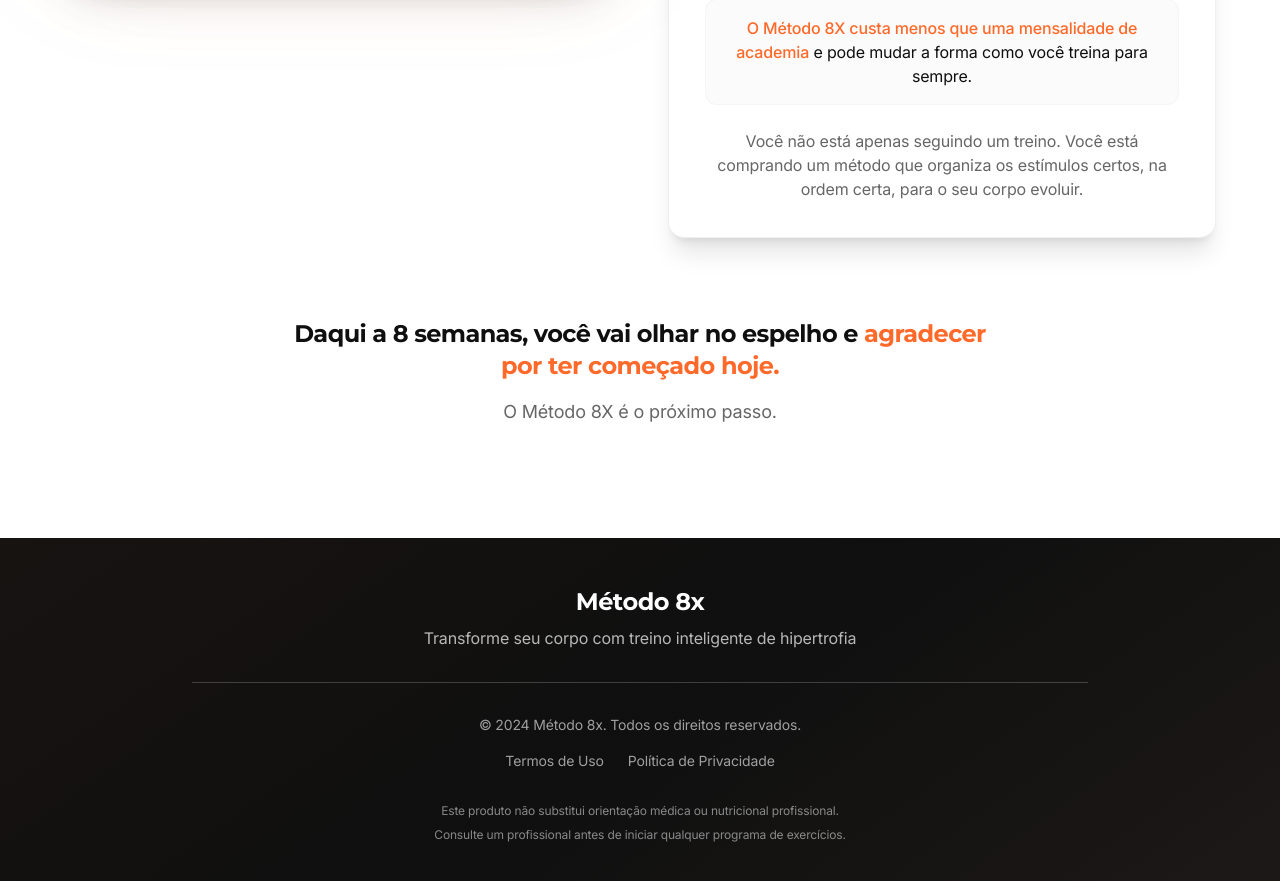
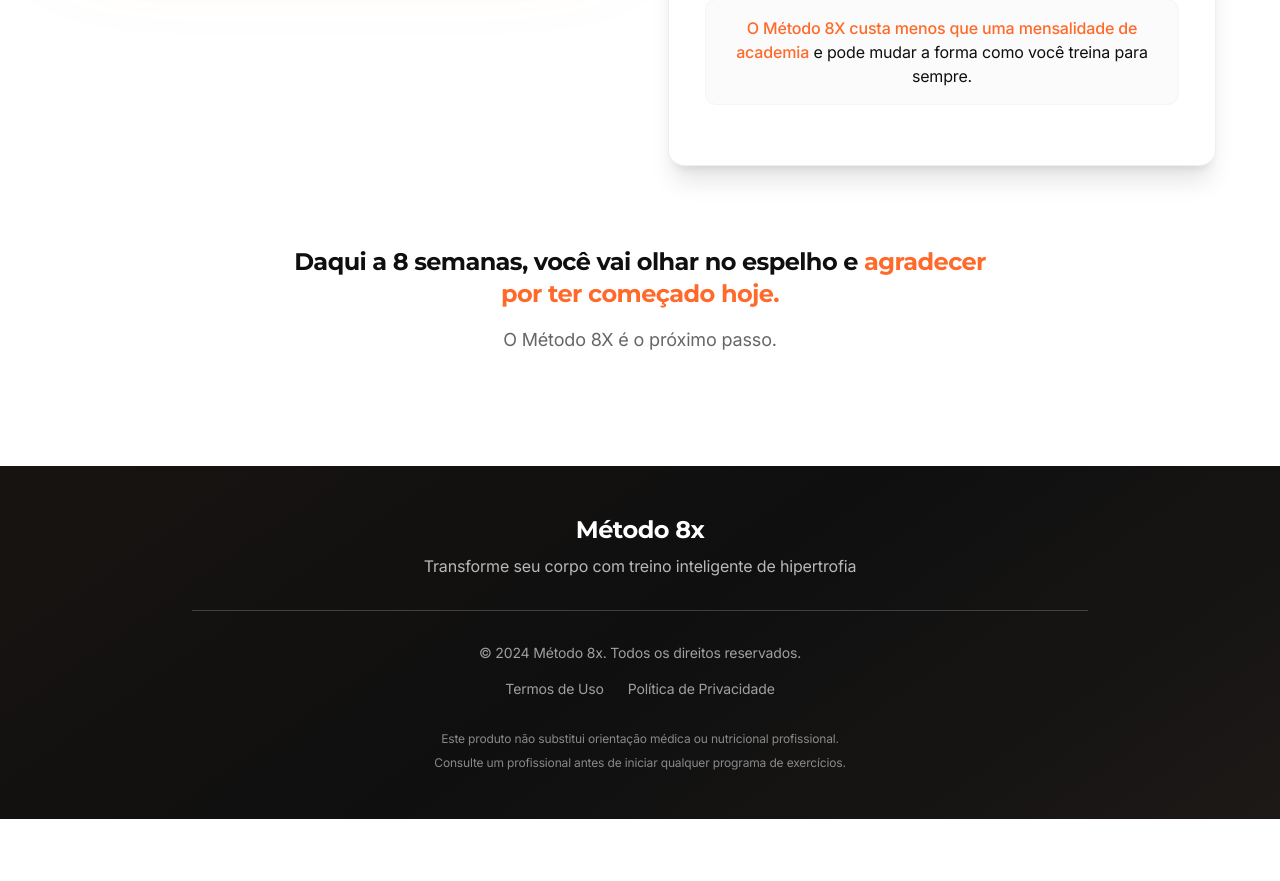
Before and after one commit to hugoedf/projeto-8-semanas, a React (Vite) app: page / in a window 1280 px wide. Shown: the part 7520-8401 px from the top of the page. After the commit the page ends 8339 px from the top, so only its background shows below. Built offline with nearby package versions, Linux system fonts and the light colour scheme; no server answers; the HTML template or start-up script is replaced by a standard one.

Commit message:
Visual edit in Lovable
Edited UI in Lovable

```diff
--- a/src/components/CTA.tsx
+++ b/src/components/CTA.tsx
@@ -114,8 +114,7 @@ const CTA = () => {
                   </p>
                 </div>
 
-                <p className="text-sm sm:text-base text-muted-foreground text-center">Você não está apenas seguindo um treino. Você está comprando um método que organiza os estímulos certos, na ordem certa, para o seu corpo evoluir.
-              </p>
+
               </div>
             </div>
           </div>
```
